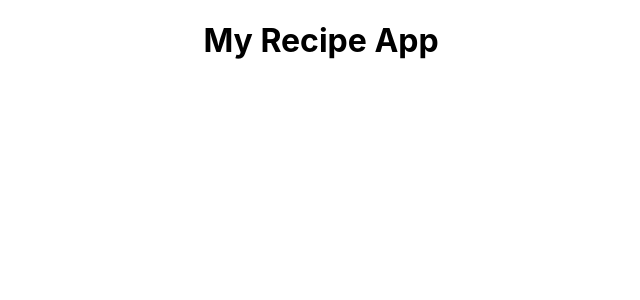
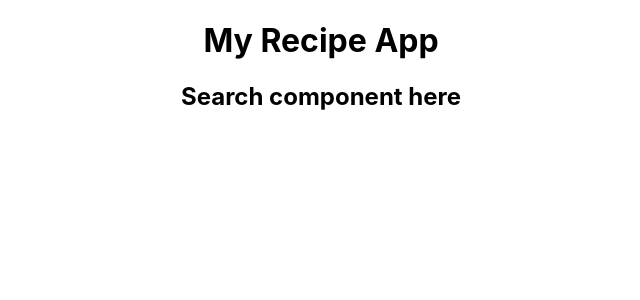
Before and after one commit to InfobyAdrienne/recipe-react-app-adrienne, a React (Create React App) app: page / in a window 1280 px wide. Shown: the top 300 px of the page, without its empty margins (319-959 px from the left). Built offline with nearby package versions, Linux system fonts and the light colour scheme.

Commit message:
making the Search component

```diff
--- a/package.json
+++ b/package.json
@@ -8,7 +8,7 @@
     "@testing-library/user-event": "^13.5.0",
     "react": "^18.2.0",
     "react-dom": "^18.2.0",
-    "react-scripts": "5.0.1",
+    "react-scripts": "^3.0.1",
     "web-vitals": "^2.1.4"
   },
   "scripts": {
--- a/src/App.js
+++ b/src/App.js
@@ -1,11 +1,13 @@
-import logo from './logo.svg';
 import './App.css';
+import React from 'react';
+import Search from './components/search/search';
 
 function App() {
   return (
     <div className="App">
       <body>
         <h1>My Recipe App</h1>
+        <Search />
       </body>
     </div>
   );
--- /dev/null
+++ b/src/components/search/search.js
@@ -0,0 +1,9 @@
+import React from "react";
+
+function Search() {
+    return (
+      <h2>Search component here</h2>
+    );
+  }
+
+export default Search;
```
Also changed, not shown: src/Search.css (added), src/logo.svg (deleted), 1 other file (tests, documents, lock files or other folders).
